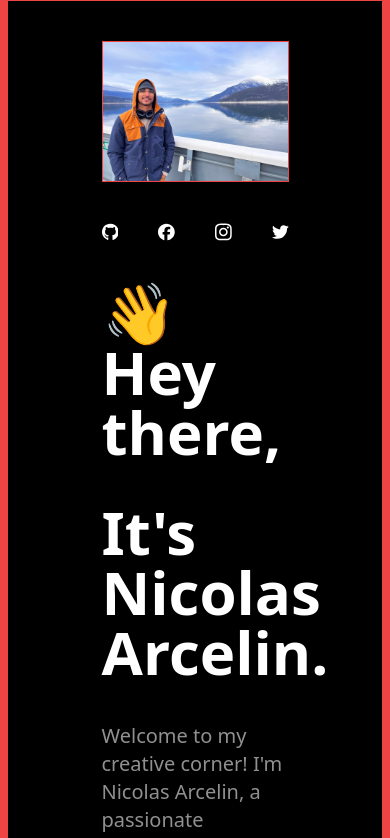
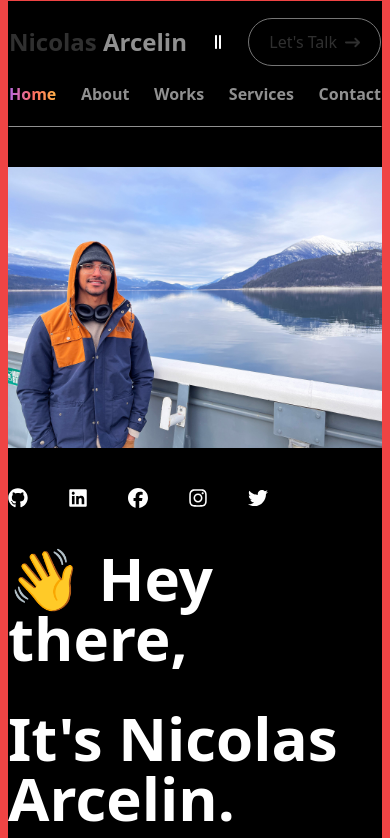
Before and after one commit to narcelin/portfolio_v2, a Next.js app: page / in a window 390 px wide. Shown: the top 838 px of the page. Built offline with nearby package versions, Linux system fonts and the light colour scheme.

Commit message:
responsive for mobile

```diff
--- a/src/app/components/MyImageContainer.tsx
+++ b/src/app/components/MyImageContainer.tsx
@@ -24,9 +24,7 @@ export default function MyImageContainer({
     responsiveClass = "flex";
   }
   return (
-    <div
-      className={`${classNames} ${responsiveClass} flex-row justify-center items-center text-9xl w-1/2 border border-red-500 2lg:border-blue-500 `}
-    >
+    <div className={`${classNames} ${responsiveClass} `}>
       <Image src={source} alt={alternateTxt} height={size} width={size} />
     </div>
   );
--- a/src/app/components/sections/AboutSnippet.tsx
+++ b/src/app/components/sections/AboutSnippet.tsx
@@ -12,7 +12,7 @@ export default function AboutSnippet() {
         size={800}
         source="/assets/imgs/img2.jpg"
       />
-      <div className="w-1/2 flex flex-col  gap-10">
+      <div className="md:w-1/2 flex flex-col  gap-10">
         <MyHeader headerType={2}>Digital Experiences with Passion</MyHeader>
         <div className="text-shadow text-xl leading-">
           Ever since I was young, I&apos;ve been fascinate by the intersection
@@ -27,7 +27,7 @@ export default function AboutSnippet() {
         <div className="text-shadow text-xl">
           I have then took the initiative to pursue a career is programming.
         </div>
-        <div className="flex flex-row gap-10">
+        <div className="flex flex-row justify-center gap-10">
           <MyButton fancy withArrow>
             Let&apos;s Talk
           </MyButton>
--- a/src/app/components/sections/HeroSection.tsx
+++ b/src/app/components/sections/HeroSection.tsx
@@ -4,6 +4,7 @@ import { FaFacebook } from "react-icons/fa6";
 import { FaInstagram } from "react-icons/fa6";
 import { FaTwitter } from "react-icons/fa6";
 import { FaGithub } from "react-icons/fa6";
+import { FaLinkedin } from "react-icons/fa6";
 
 import MyImageContainer from "../MyImageContainer";
 import MyHeader from "../MyHeader";
@@ -19,9 +20,14 @@ export default function HeroSection() {
         alternateTxt="picture of me"
         size={800}
       />
-      <div className="w-1/2 flex flex-col gap-10">
+      <div className="md:w-1/2 flex flex-col gap-10">
         <div className="flex flex-row gap-10">
-          <FaGithub size={20} />
+          <a href="https://github.com/narcelin" target="_blank">
+            <FaGithub size={20} />
+          </a>
+          <a href="https://www.linkedin.com/in/narcelin/" target="_blank">
+            <FaLinkedin size={20} />
+          </a>
           <FaFacebook size={20} />
           <FaInstagram size={20} />
           <FaTwitter size={20} />
@@ -34,7 +40,7 @@ export default function HeroSection() {
           programmer with years of project managment experience and developing
           software.
         </p>
-        <div className="flex flex-row gap-10">
+        <div className="flex flex-row justify-center gap-10">
           <MyButton fancy withArrow>
             Say Hello
           </MyButton>
@@ -42,10 +48,11 @@ export default function HeroSection() {
         </div>
       </div>
       <MyImageContainer
+        classNames="w-1/2 border border-red-500"
         device="ipad"
         source="/assets/imgs/img1.jpg"
         alternateTxt="picture of me"
-        size={800}
+        size={1000}
       />
     </section>
   );
--- a/src/app/components/sections/NavigationBar.tsx
+++ b/src/app/components/sections/NavigationBar.tsx
@@ -1,12 +1,14 @@
 "use client";
+import { FaGripLines } from "react-icons/fa6";
+import { FaGripLinesVertical } from "react-icons/fa6";
+
 import { useState } from "react";
 
 import MyButton from "../MyButton";
 import MyNavLink from "../MyNavLink";
 
 export default function NavigationBar() {
-  const [navBarLinks, setNavBarLinks] = useState(false);
-
+  const [mobileNavMenu, setMobileNavMenu] = useState(true);
   return (
     <section className="border border-transparent border-b-shadow">
       <div className="flex flex-row justify-between h-20 items-center">
@@ -32,19 +34,32 @@ export default function NavigationBar() {
             <MyNavLink id="contact">Contact</MyNavLink>
           </li>
         </ul>
+        <button onClick={() => setMobileNavMenu(!mobileNavMenu)}>
+          {mobileNavMenu ? <FaGripLinesVertical /> : <FaGripLines />}
+        </button>
         <MyButton withArrow>Let&apos;s Talk</MyButton>
-        <button
-          className="md:hidden"
-          onClick={() => {
-            setNavBarLinks(!navBarLinks);
-          }}
-        >
-          HAMBURDER MENU
-        </button>
-        <ul className="md:hidden">
-          {navBarLinks ? <li>HAMBURGER MENU</li> : null}
+      </div>
+
+      {mobileNavMenu ? (
+        <ul className="flex flex-row md:hidden justify-between gap-4 pb-5">
+          <li>
+            {/* Id is empty to represent / pathname to match home. May need to be change for consistency */}
+            <MyNavLink id="">Home</MyNavLink>
+          </li>
+          <li>
+            <MyNavLink id="about">About</MyNavLink>
+          </li>
+          <li>
+            <MyNavLink id="works">Works</MyNavLink>
+          </li>
+          <li>
+            <MyNavLink id="services">Services</MyNavLink>
+          </li>
+          <li>
+            <MyNavLink id="contact">Contact</MyNavLink>
+          </li>
         </ul>
-      </div>
+      ) : null}
     </section>
   );
 }
--- a/src/app/components/sections/ReachMe.tsx
+++ b/src/app/components/sections/ReachMe.tsx
@@ -4,7 +4,7 @@ import MyButton from "../MyButton";
 export default function ReachMe() {
   return (
     <section className="py-10 gap-10 flex flex-col justify-center items-center border border-red-500">
-      <MyHeader headerType={2} className="w-1/3 text-center">
+      <MyHeader headerType={2} className="md:w-1/3 text-center">
         Have a project in mind? Let&apos;s get to work.
       </MyHeader>
       <div className="flex flex-row items-center gap-5">
--- a/src/app/layout.tsx
+++ b/src/app/layout.tsx
@@ -28,7 +28,7 @@ export default function RootLayout({
         className={`${inter_Tight.variable} font-sans md:w-4/5 mx-auto border border-x-8 border-red-500 md:border-blue-500 xl:border-yellow-500`}
       >
         <ToastProvider>
-          {/* {<NavigationBar />} */}
+          {<NavigationBar />}
           {children}
           {<Footer />}
         </ToastProvider>
```
